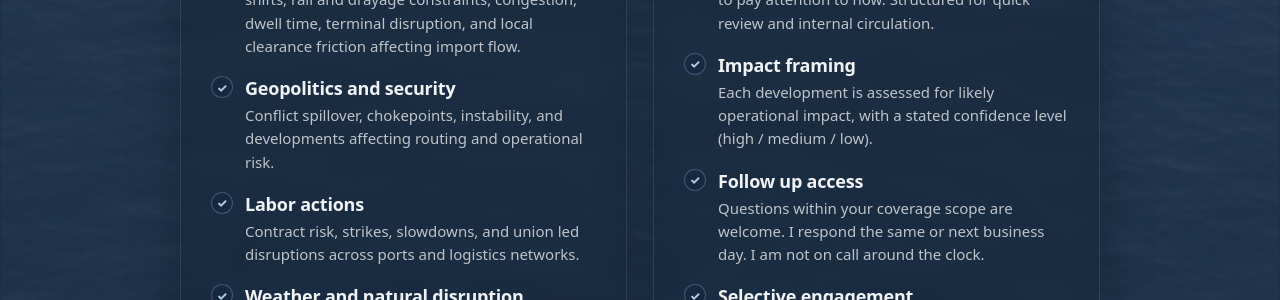
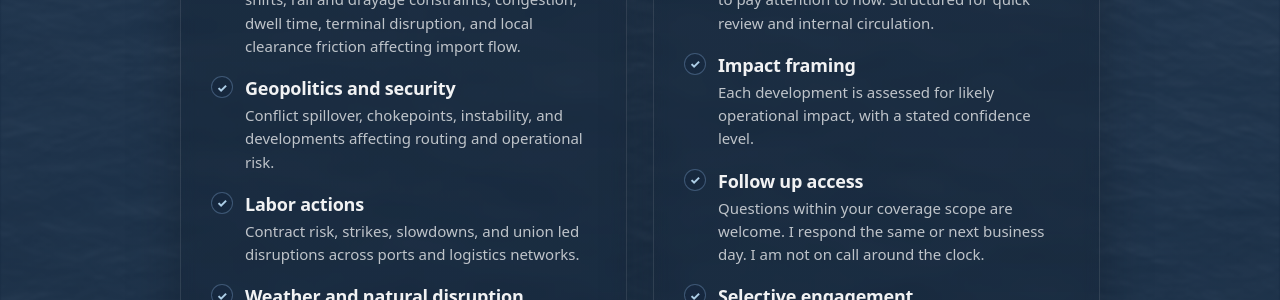
Before and after one commit to importrisk/import-risk-intelligence-site, a Jekyll site: the page built from coverage.html, in a window 1280 px wide and 900 px high, scrolled down 1050 px. Shown: the part 178-478 px from the top of the window. Built offline with Jekyll 4.4.1, drawn with Linux system fonts in a browser that asks for light colours.

Commit message:
Update coverage.html

```diff
--- a/coverage.html
+++ b/coverage.html
@@ -168,7 +168,7 @@ css: /method.css?v=100
                 </li>
                 <li>
                   <strong>Impact framing</strong>
-                  <span>Each development is assessed for likely operational impact, with a stated confidence level (high / medium / low).</span>
+                  <span>Each development is assessed for likely operational impact, with a stated confidence level.</span>
                 </li>
                 <li>
                   <strong>Follow up access</strong>
```
